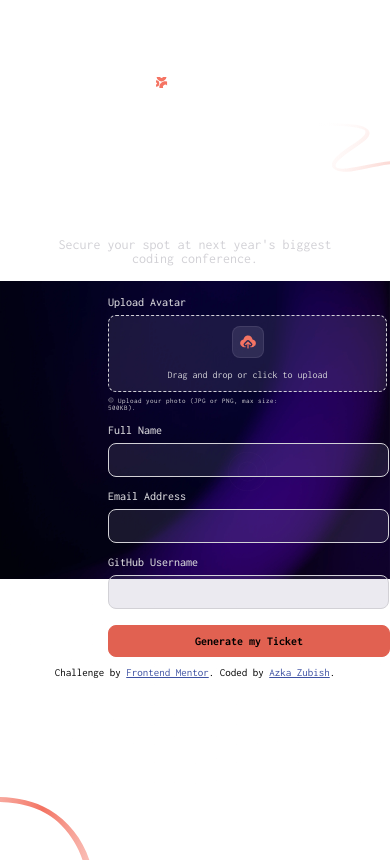
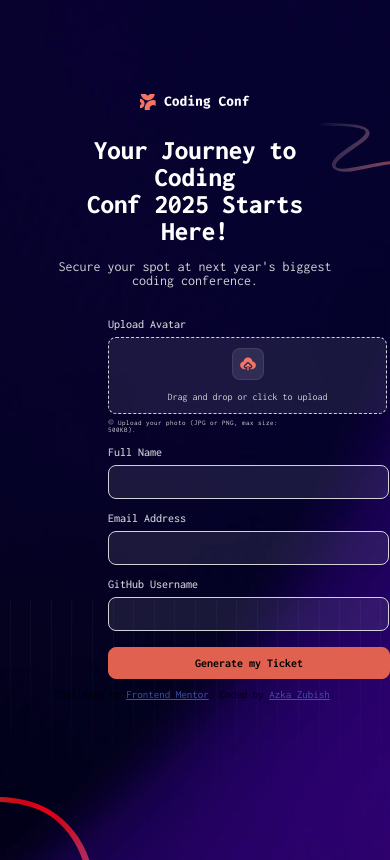
Before and after one commit to azkaZubish/conference-ticket-generator, a plain HTML site: page index.html in a window 390 px wide. Drawn offline with Linux system fonts and the light colour scheme.

Commit message:
Added media queries and responsiveness

```diff
--- a/index.css
+++ b/index.css
@@ -141,7 +141,7 @@ html {
 }
 
 body {
-  padding: 8px 25px;
+  padding: 0.5rem 1.563rem;
   font-family:'Inconsolata', monospace;
   background-image:
        url(./assets/images/background-desktop.png),
@@ -162,8 +162,8 @@ body {
   justify-content: center;
 }
 .container{
-    margin-bottom: 160px;
-    padding: 15px 25px;
+    margin-bottom: 10rem;
+    padding: 0.938rem 1.563rem;
     display: flex;
     align-items: center;
     justify-content: center;
@@ -171,24 +171,24 @@ body {
     text-align: center;
 }
 h1{
-    font-size: 34px;
+    font-size: 2.125rem;
     font-weight: 800;
     color: hsl(0, 0%, 100%);
-    padding-bottom: 15px;
+    padding-bottom: 0.938rem;
 }
 h5, .form, .remove-img, .change-img{
     color: hsl(252, 6%, 83%);
 }
 h5 {
-  font-size: 14px;
+  font-size: 0.875rem;
   font-weight: 400;
-  padding-bottom: 27px;
+  padding-bottom: 1.688rem;
 }
 .logo-full{
     width: 27%;
     height: auto;
-    padding-bottom: 30px;
-    margin-top: 55px;
+    padding-bottom: 1.875rem;
+    margin-top: 3.438rem;
 }
 .form-container{
   margin: 0 auto;
@@ -199,16 +199,16 @@ h5 {
  width: 100%;
 } */
 .form-label {
-  font-size: 12px;
+  font-size: 0.75rem;
   font-weight: 500;
 }
 .form-input, .form-submit-button {
-  margin-top: 6px;
-  margin-bottom: 10px;
+  margin-top: 0.375rem;
+  margin-bottom: 0.625rem;
 }
 .img-info {
-  margin-bottom: 10px;
-  font-size: 7px;
+  margin-bottom: 0.625rem;
+  font-size: 0.438rem;
   letter-spacing: 0.5px;
 }
 .icon-info {
@@ -217,48 +217,48 @@ h5 {
   height: 4%;
 }
 .avatar-accept-box {
-  width: 277px;
-  height: 75px;
+  width: 17.313rem;
+  height: 4.688rem;
   border: 0.05px dashed hsl(252, 6%, 83%);
-  border-radius: 8px;
+  border-radius: 0.5rem;
   background: rgba(135, 132, 164, .17);
-  font-size: 10px;
+  font-size: 0.625rem;
   font-weight: 400;
   text-align: center;
-  margin-top: 6px;
-  margin-bottom: 5px
+  margin-top: 0.375rem;
+  margin-bottom: 0.313rem
 }
 .form-input{
-  width: 265px;
-  height: 18px;
+  width: 16.56rem;
+  height: 1.125rem;
   border: 0.05px solid hsl(252, 6%, 83%);
-  border-radius: 8px;
+  border-radius: 0.5rem;
   background: rgba(135, 132, 164,.17);
   /* background: rgba(75, 72, 106,0.2); */
   color: hsl(252, 6%, 83%);
   outline: none;
   font-family: 'Inconsolata', monospace;
-  padding: 7px;
+  padding: 0.438rem;
 }
 .upload-image{
-  margin-top: 10px;
-  margin-bottom: 10px;
-  padding: 5px;
-  width: 20px;
-  height: 20px;
+  margin-top: 0.625rem;
+  margin-bottom: 0.625rem;
+  padding: 0.313rem;
+  width: 1.25rem;
+  height: 1.25rem;
   border: 0.05px solid rgba(135, 132, 164,0.2);
-  border-radius: 8px;
+  border-radius: 0.5rem;
   background: rgba(135, 132, 164, 0.2);
 }
 .remove-img, .change-img {
   font-family: 'Inconsolata';
   display: none;
   justify-content: center;
-  height: 15px;
-  width: 58px;
+  height: 0.938rem;
+  width: 3.625rem;
   font-size: .7em;
   border: 0.01px solid rgba(135, 132, 164, 0.2);
-  border-radius: 2px;
+  border-radius: 0.125rem;
   background: rgba(135, 132, 164,0.3);
 
 }
@@ -266,14 +266,14 @@ h5 {
   text-decoration: underline;
 }
 .form-submit-button{
-  width: 282px;
-  height: 32px;
+  width: 17.625rem;
+  height: 2rem;
   background: hsl(7, 71%, 60%);
   border: 0.1px solid hsl(7, 71%, 60%);
-  border-radius: 8px;
+  border-radius: 0.5rem;
   font-family: 'Inconsolata';
   font-weight: 700;
-  font-size: 12px;
+  font-size: 0.75rem;
 }
 .form-input:hover, .remove-img:hover, .change-img:hover {
   cursor: pointer;
@@ -289,3 +289,81 @@ h5 {
   cursor: pointer;
   border: 1px solid hsl(7, 87%, 76%);
 }
+/* .mobile-break {
+  display: none;
+} */
+.visually-hidden {
+  position: absolute;
+  width: 1px;
+  height: 1px;
+  padding: 0;
+  margin: -1px;
+  overflow: hidden;
+  clip: rect(0, 0, 0, 0);
+  border: 0;
+}
+
+/* Default: show desktop version */
+.desktop-line {
+  display: block;
+}
+.mobile-line {
+  display: none;
+}
+@media (max-width : 1439px){
+  body {
+  padding: 0.5rem 1.563rem;
+  font-family:'Inconsolata', monospace;
+  background-image:
+       url(./assets/images/background-tablet.png),
+       url(./assets/images/pattern-circle.svg),
+       url(./assets/images/pattern-circle.svg),
+       url(./assets/images/pattern-lines.svg),
+       url(./assets/images/pattern-squiggly-line-bottom-desktop.svg),
+       url(./assets/images/pattern-squiggly-line-top.svg);
+  background-position: center, top -8% left 4%, right 35% bottom 45%,bottom, bottom -5% left, top 15% right;
+
+  background-size: 100%, 10%, 10%, 95%, 55%, 28%;
+  background-repeat: no-repeat,no-repeat,no-repeat,no-repeat,no-repeat,no-repeat;
+  /* background-color: hsl(248, 70%, 10%); */
+  background-blend-mode: overlay;
+  }
+}
+
+@media (max-width: 720px) {
+  body {
+  padding: 0.5rem 1.563rem;
+  font-family:'Inconsolata', monospace;
+  background-image:
+       url(./assets/images/background-mobile.png),
+       url(./assets/images/pattern-circle.svg),
+       url(./assets/images/pattern-circle.svg),
+       url(./assets/images/pattern-lines.svg),
+       url(./assets/images/pattern-squiggly-line-bottom-desktop.svg),
+       url(./assets/images/pattern-squiggly-line-top.svg);
+  background-position: center, top -8% left 4%, right 35% bottom 45%,bottom, bottom -5% left, top 15% right;
+
+  background-size: 100%, 10%, 10%, 95%, 55%, 28%;
+  background-repeat: no-repeat,no-repeat,no-repeat,no-repeat,no-repeat,no-repeat;
+  /* background-color: hsl(248, 70%, 10%); */
+  background-blend-mode: overlay;
+  }
+  h1 {
+    font-size: 1.688rem;
+  }
+  .logo-full {
+    width: 38%;
+    height: auto;
+    padding-bottom: 1.5rem;
+    margin-top: 5.875rem;
+  }
+  /* .mobile-break {
+    display: inline;
+  } */
+  .desktop-line {
+    display: none;
+  }
+  .mobile-line {
+    display: block;
+  }
+}
--- a/index.html
+++ b/index.html
@@ -24,7 +24,19 @@
      <img class="logo-full" src="./assets/images/logo-full.svg" alt="Logo">
      </div>
      <div>
-     <h1><div>Your Journey to Coding Conf</div><div>2025 Starts Here!</div></h1>
+      <h1>
+        <span class="visually-hidden">Your Journey to Coding Conf 2025 Starts Here!</span>
+
+          <!-- Visible only on desktop -->
+        <div class="desktop-line" aria-hidden="true">Your Journey to Coding Conf</div>
+        <div class="desktop-line" aria-hidden="true">2025 Starts Here!</div>
+
+          <!-- Visible only on mobile -->
+         <div class="mobile-line" aria-hidden="true">Your Journey to Coding</div>
+         <div class="mobile-line" aria-hidden="true">Conf 2025 Starts Here!</div>
+     </h1>
+
+     <!-- <h1><div>Your Journey to Coding<br class="mobile-break"> Conf</div><div>2025 Starts Here!</div></h1> -->
      <h5>  Secure your spot at next year's biggest coding conference.</h5>
      </div>
     </div>
```
